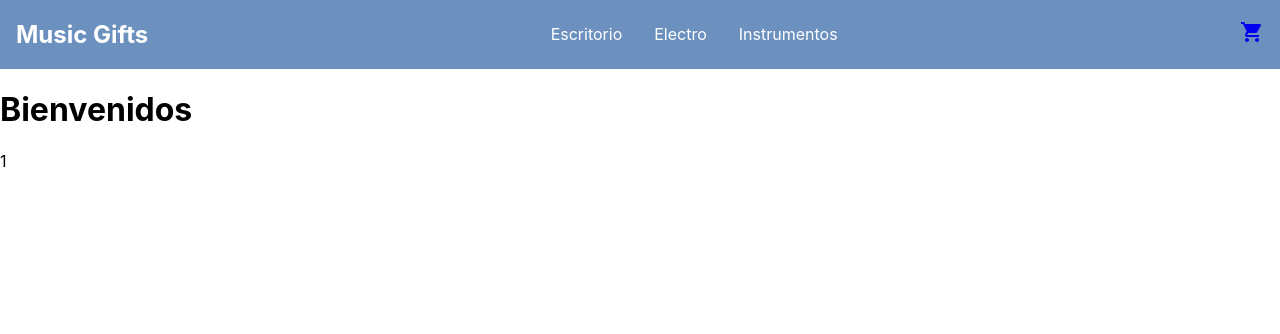
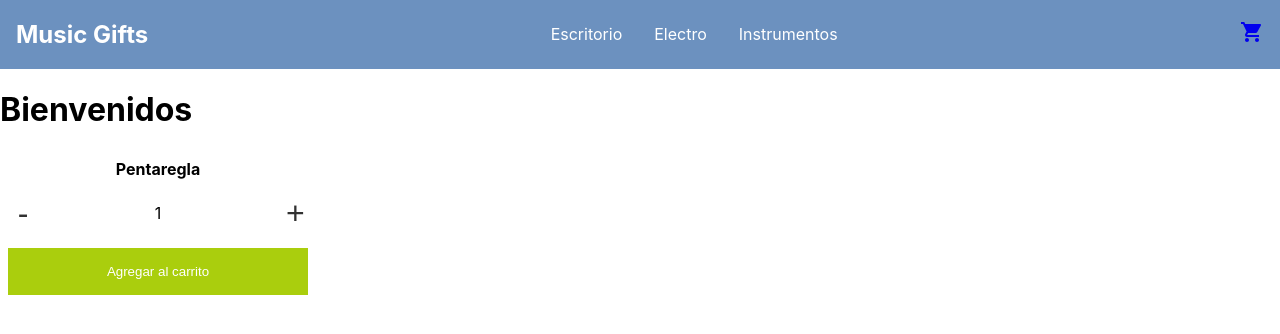
Before and after one commit to pablormacia/musicgifts, a React (Create React App) app: page / in a window 1280 px wide. Shown: the top 334 px of the page. Built offline with nearby package versions, Linux system fonts and the light colour scheme.

Commit message:
Working in ItemCount

```diff
--- a/src/App.js
+++ b/src/App.js
@@ -1,7 +1,7 @@
 import './App.css';
 import NavBar from './components/NavBar';
 import ItemListContainer from './components/ItemListContainer';
-import ItemCount from './components/ItemCount';
+
 
 
 function App() {
@@ -9,7 +9,7 @@ function App() {
     <>
       <NavBar />
       <ItemListContainer greeting="Bienvenidos" />
-      <ItemCount initial="1" stock="10" />
+
     </>
   );
 }
--- a/src/components/ItemCount/index.js
+++ b/src/components/ItemCount/index.js
@@ -1,25 +1,44 @@
 import React, {useState} from "react";
+import './styles.css';
 
 
-const ItemCount = ({stock,initial,onAdd}) =>{
+const ItemCount = ({stock,initial}) =>{
 
     const [count,setcount] = useState(1);
 
+    const product = "Pentaregla"; //Producto de prueba
 
     const handlerClickAdd = () =>{
-        setcount(count+1);
+        if(count<stock){
+            setcount(count+1);
+        }
     }
 
     const handlerClickSubstract = () =>{
-        setcount(count-1);
+        if(count>initial){
+            setcount(count-1);
+        }
     }
 
+    let onAddStatus = (stock>0) ? false : true;
 
+   const onAdd = (count) =>{
+        //Debe agregar la cantidad del artículo elegida por el usuario. Tal vez descontarlo del stock
+        return true;
+   }
 
 
     return(
         <>
-        <div>{initial}</div>
+        <div className="item-count">
+            <div class="strong">{product}</div>
+            <div className="buttons-count">
+                <button onClick={handlerClickSubstract}>-</button>
+                <span>{(stock<=0)?"Sin stock":count}</span>
+                <button onClick={handlerClickAdd}>+</button>
+            </div>
+            <button disabled={onAddStatus} onClick={()=>onAdd(count)}>Agregar al carrito</button>
+        </div>
 
         </>
     );
--- /dev/null
+++ b/src/components/ItemCount/styles.css
@@ -0,0 +1,45 @@
+.item-count{
+    max-width: 300px;
+    padding: .5rem;
+    text-align: center;
+}
+
+.item-count button{
+    width: 100%;
+    padding: 1rem;
+    border: none;
+    color: #FFF;
+    background-color: rgb(170, 206, 13);
+    cursor:pointer;
+}
+
+.item-count button:disabled{
+    background-color: #ccc;
+    cursor: not-allowed;
+}
+
+.buttons-count{
+    display:flex;
+    justify-content: space-between;
+    align-items: center;
+    padding: .5rem 0 .5rem 0;
+}
+
+.buttons-count button{
+    padding:.5rem;
+    width: 10%;
+    border:none;
+    background: none;
+    font-size: 2rem;
+    color: rgb(49, 49, 49);
+    cursor: pointer;
+}
+
+.buttons-count span{
+    display: inline-block;
+    padding: 0 2rem 0 2rem;
+}
+
+.strong{
+    font-weight: bold;
+}
--- a/src/components/ItemListContainer/index.js
+++ b/src/components/ItemListContainer/index.js
@@ -1,9 +1,11 @@
 import React from "react";
+import ItemCount from '../../components/ItemCount';
 
 const ItemListContainer = ({greeting}) =>{
     return(
         <>
         <div className="className"><h1>{greeting}</h1></div>
+        <ItemCount initial="1" stock="5" />
         </>
     )
 }
```
Also changed, not shown: src/components/ItemListContainer/styles.css (added), src/components/ItemListContainer/sytles.css (deleted).
